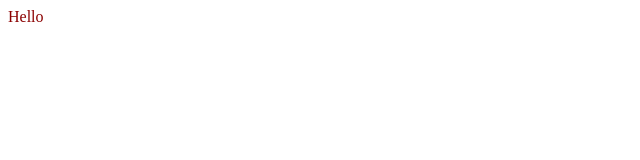
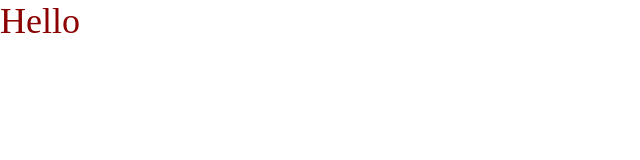
Before and after one commit to LaFlames/flame-app, a React app: page / in a window 1280 px wide. Shown: the top 160 px of the page, without its empty margins (0-640 px from the left). Built offline with nearby package versions, Linux system fonts and the light colour scheme.

Commit message:
feat: add separate css build, css modules

```diff
--- a/package.json
+++ b/package.json
@@ -27,7 +27,8 @@
     "sass": "^1.49.9",
     "sass-loader": "^12.6.0",
     "style-loader": "^3.3.1",
-    "css-loader": "^6.6.0"
+    "css-loader": "^6.6.0",
+    "mini-css-extract-plugin": "^2.5.3"
   },
   "dependencies": {
     "react": "^17.0.2",
--- /dev/null
+++ b/src/App.tsx
@@ -0,0 +1,12 @@
+import cls from "./app.module.scss";
+
+const App = () => {
+    return (
+        <div className={cls.wrapper}>
+            <div className="app">Hello</div>
+        </div>
+    )
+
+}
+
+export default App;
--- /dev/null
+++ b/src/app.module.scss
@@ -0,0 +1,3 @@
+.wrapper {
+  font-size: 36px;
+}
--- /dev/null
+++ b/src/global.d.ts
@@ -0,0 +1 @@
+declare module '*.scss';
--- a/src/index.scss
+++ b/src/index.scss
@@ -1,3 +1,9 @@
-div {
+* {
+  margin: 0;
+  padding: 0;
+  box-sizing: border-box;
+}
+
+.app {
   color: darkred;
 }
--- a/src/index.tsx
+++ b/src/index.tsx
@@ -1,4 +1,5 @@
 import {render} from "react-dom";
+import App from "./App";
 import "./index.scss";
 
-render(<div>Hello</div>, document.getElementById("root"));
+render(<App />, document.getElementById("root"));
--- a/webpack.config.ts
+++ b/webpack.config.ts
@@ -3,7 +3,6 @@
 import {BuildEnv} from "./config/build/types";
 
 export default (env: BuildEnv) => {
-    console.log(env)
     const mode = env.mode || 'development';
     const PORT = env.port || 3000;
     const isDev = mode === 'development';
```
Also changed, not shown: 4 other files (tests, documents, lock files or other folders).
